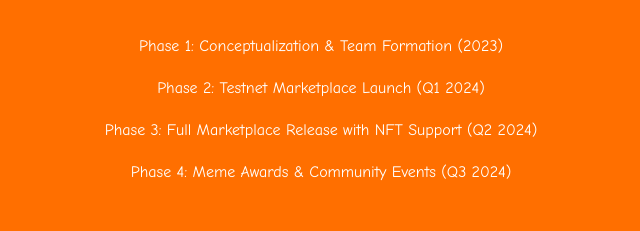
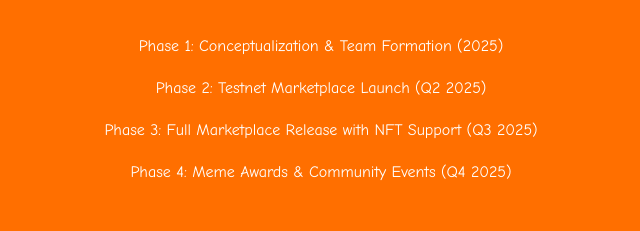
Before and after one commit to aunpud/aihedera, a plain HTML site: page index.html in a window 1280 px wide. Shown: the part 1411-1642 px from the top of the page, 339-979 px from the left. Drawn offline with Linux system fonts and the light colour scheme.

Commit message:
Initial commit

```diff
--- a/index.html
+++ b/index.html
@@ -169,10 +169,10 @@
     <section class="roadmap">
         <h2>Roadmap</h2>
         <ul class="timeline">
-            <li>Phase 1: Conceptualization & Team Formation (2023)</li>
-            <li>Phase 2: Testnet Marketplace Launch (Q1 2024)</li>
-            <li>Phase 3: Full Marketplace Release with NFT Support (Q2 2024)</li>
-            <li>Phase 4: Meme Awards & Community Events (Q3 2024)</li>
+            <li>Phase 1: Conceptualization & Team Formation (2025)</li>
+            <li>Phase 2: Testnet Marketplace Launch (Q2 2025)</li>
+            <li>Phase 3: Full Marketplace Release with NFT Support (Q3 2025)</li>
+            <li>Phase 4: Meme Awards & Community Events (Q4 2025)</li>
         </ul>
     </section>
 
```
